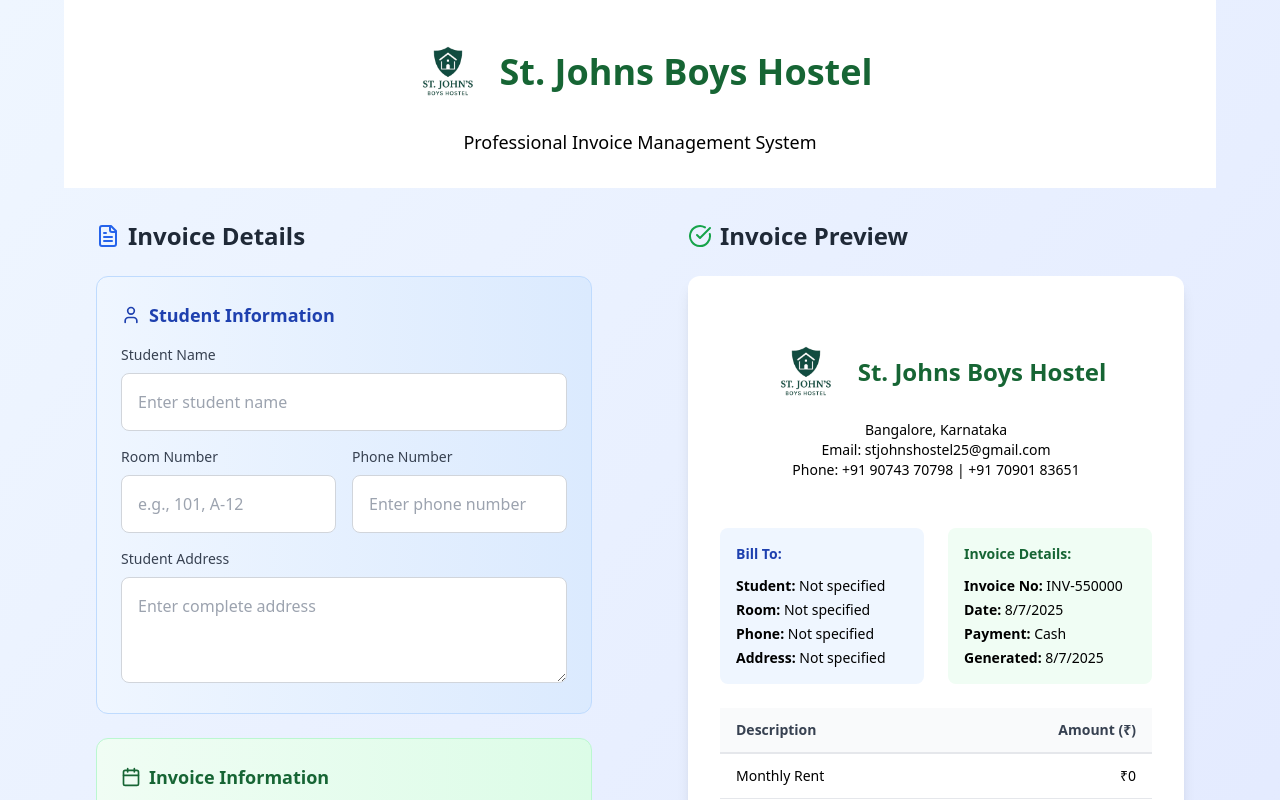
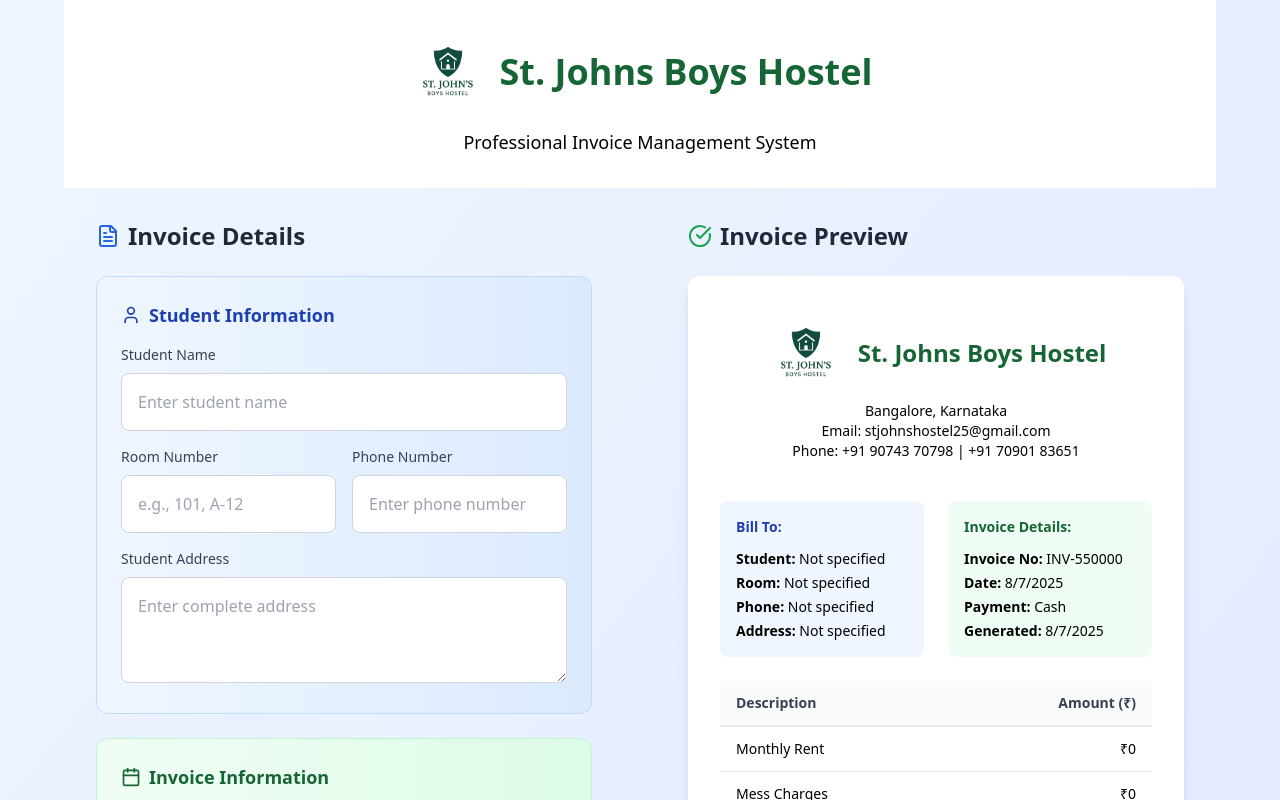
Before and after one commit to abhijithdasan/Invoice-Software, a React (Vite) app in the folder st-johns-invoice/: page / in a window 1280 px wide. Shown: the top 800 px of the page. Built offline with nearby package versions, Linux system fonts and the light colour scheme.

Commit message:
downloading bug fix

```diff
--- a/st-johns-invoice/src/components/StJohnsInvoiceSystem.jsx
+++ b/st-johns-invoice/src/components/StJohnsInvoiceSystem.jsx
@@ -499,7 +499,7 @@ const StJohnsInvoiceSystem = () => {
             {/* Preview Card */}
             <div ref={printRef} className="bg-white p-4 sm:p-6 lg:p-8 rounded-xl shadow-lg mb-4 sm:mb-6">
               <div className="text-center mb-4 sm:mb-6">
-                <div className="bg-white  p-4 sm:p-6 rounded-lg mb-4">
+                <div className="bg-white pt-[5px] px-4 pb-4 sm:px-6 rounded-lg mb-4">
                   <div className="flex items-center justify-center space-x-2 sm:space-x-3 mb-2">
                     <img
                       src={Logo}
```
